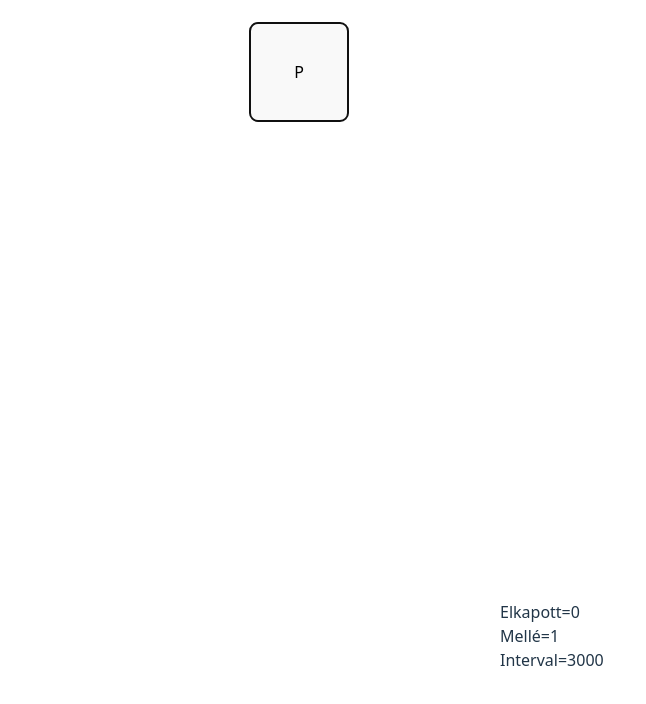
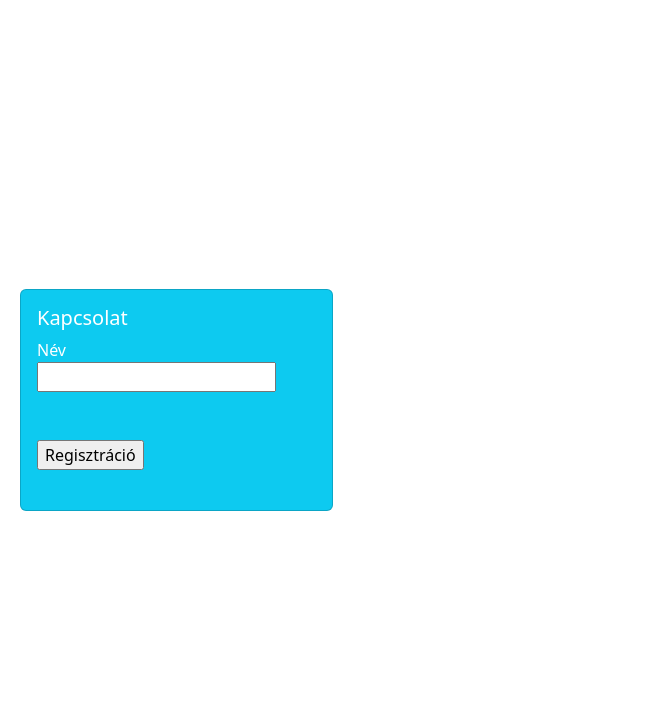
Before and after one commit to MasterfieldProject/MFREACT_26031, a React (Vite) app in the folder exercises/: page / in a window 1280 px wide. Shown: the top 704 px of the page, without its empty margins (0-646 px from the left). Built offline with nearby package versions, Linux system fonts and the light colour scheme.

Commit message:
Add Form component with date picker and validation logic

```diff
--- a/exercises/package.json
+++ b/exercises/package.json
@@ -13,6 +13,7 @@
     "bootstrap": "^5.3.8",
     "react": "^19.2.0",
     "react-bootstrap": "^2.10.10",
+    "react-datepicker": "^9.1.0",
     "react-dom": "^19.2.0"
   },
   "devDependencies": {
--- /dev/null
+++ b/exercises/src/Exercise10.jsx
@@ -0,0 +1,48 @@
+import { useState } from 'react';
+import { Card, Alert } from 'react-bootstrap';
+import 'bootstrap/dist/css/bootstrap.css';
+import "react-datepicker/dist/react-datepicker.css";
+import DatePicker, { registerLocale } from 'react-datepicker';
+import hu from "date-fns/locale/hu";
+registerLocale("hu", hu);
+
+export default function Form() {
+    const [formData, setFormData] = useState({
+        name: '',
+        gender: '',
+        birthDate: null,
+        taxnum: '',
+        postcode: '',
+        county: '',
+        errormsg: '',
+        validtaxnum: false
+    });
+
+    const handleSubmit = (e) => { };
+
+    function handleChangeName(event) {
+        if (event.target.value.match("^[a-zA-Z\\s]*$") != null) {
+            setFormData({ ...formData, name: event.target.value });
+        }
+    }
+
+    return <form method="post" onSubmit={handleSubmit}>
+        <Card style={{ margin: '20px', width: '100%' }} bg="info" text="white">
+            <Card.Body>
+                <Card.Title>Kapcsolat</Card.Title>
+                <label>
+                    Név<br />
+                    <input type="text" name="name" value={formData.name} onChange={handleChangeName} maxLength="25" />
+                </label>
+                <br />
+                <br />
+                <br />
+                <input type='submit' value='Regisztráció' />
+                <br />
+                <br />
+                {formData.errormsg && <Alert variant='danger'>{formData.errormsg}</Alert>}
+            </Card.Body>
+        </Card>
+    </form >;
+
+}
--- a/exercises/src/main.jsx
+++ b/exercises/src/main.jsx
@@ -2,7 +2,7 @@ import { StrictMode } from 'react'
 import { createRoot } from 'react-dom/client'
 import './index.css'
 // import App from './App.jsx'
-import App from './Exercise9.jsx'
+import App from './Exercise10.jsx'
 import './Exercise1.js'
 
 createRoot(document.getElementById('root')).render(
```
Also changed, not shown: 1 other file (tests, documents, lock files or other folders).
